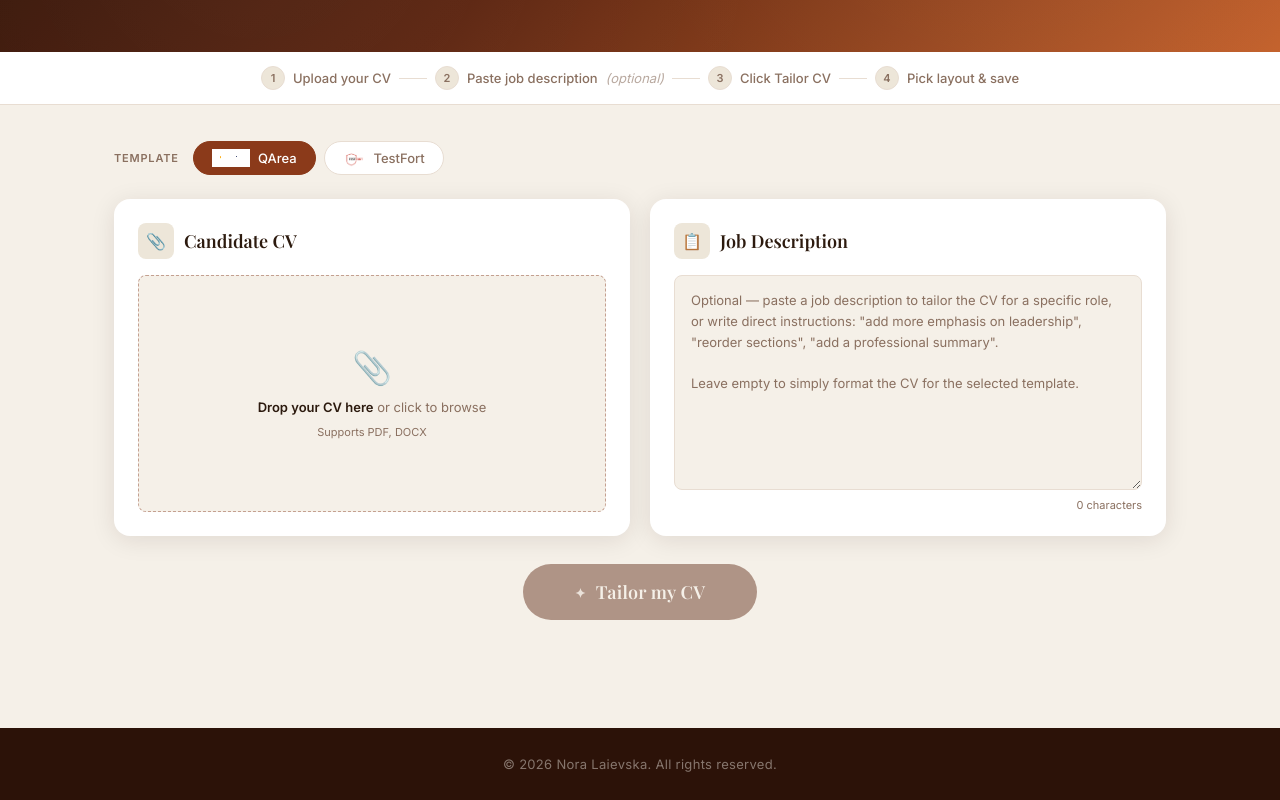
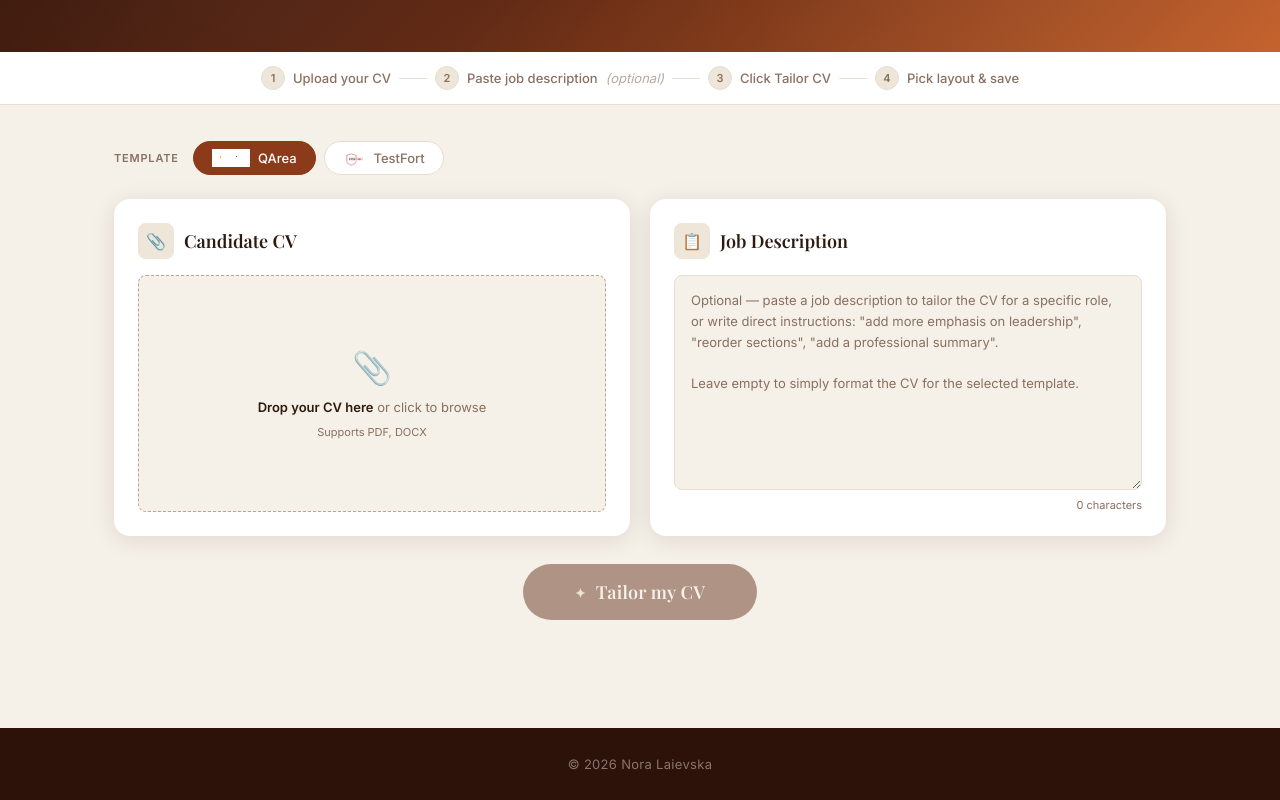
Before and after one commit to nora-la21/CV-generator, a React (Vite) app: page / in a window 1280 px wide. Shown: the part 285-1085 px from the top of the page. Built offline with nearby package versions, Linux system fonts and the light colour scheme; a web font is replaced by a local one.

Commit message:
Remove 'All rights reserved' from footer
https://claude.ai/code/session_016GJRLiZBmXvTHMBad4H82t

```diff
--- a/src/App.jsx
+++ b/src/App.jsx
@@ -153,7 +153,7 @@ export default function App() {
         )}
       </main>
       <footer className="site-footer">
-        <span className="site-footer__copy">&copy; {new Date().getFullYear()} Nora Laievska. All rights reserved.</span>
+        <span className="site-footer__copy">&copy; {new Date().getFullYear()} Nora Laievska</span>
       </footer>
     </div>
   );
```
